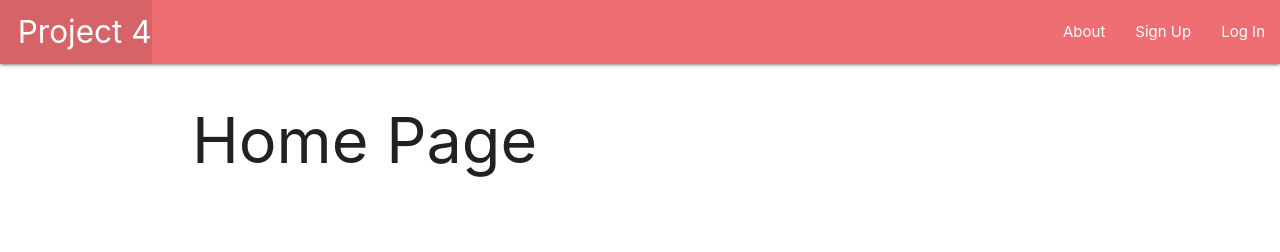
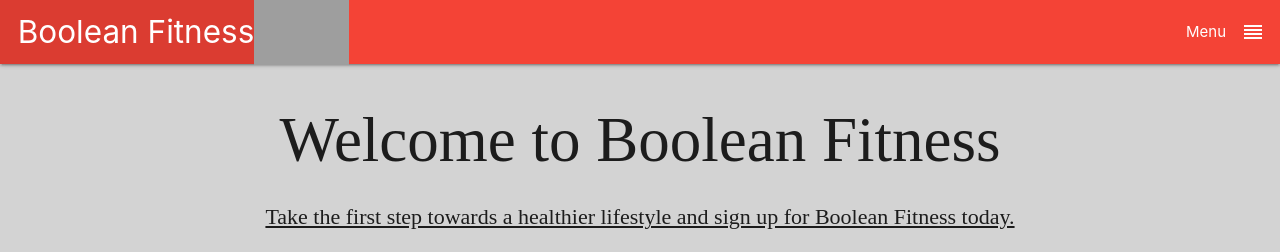
Before and after one commit to Boolean-Hooligans-DjangoApp/Boolean-Fitness-, a Django app: page / in a window 1280 px wide. Shown: the top 252 px of the page. Run offline with Django 4.2, Linux system fonts and the light colour scheme; grey boxes are pictures that could not be loaded.

Commit message:
Style home and about

```diff
--- a/main_app/static/css/style.css
+++ b/main_app/static/css/style.css
@@ -2,6 +2,7 @@ body {
     display: flex;
     min-height: 100vh;
     flex-direction: column;
+    background-color: lightgrey;
   }
 
   main {
@@ -12,3 +13,35 @@ body {
     padding-top: 0;
     text-align: right;
   }
+
+  .slogan {
+    font-size: 22px;
+    text-decoration-line: underline;
+    text-decoration-style: solid;
+    font-family: Chalkboard;
+    text-align: center;
+  }
+
+
+  .homeTitle {
+    font-family: Chalkboard;
+  }
+
+  .localImage img{
+    position: relative;
+    align-items: center;
+    width: 270px;
+    height: 180px;
+    object-fit: cover;
+    position: relative;
+    top: 0;
+    left: 0;
+    object-position: center;
+  }
+
+
+  .motto {
+    font-size: 22px;
+    font-family: Chalkboard;
+    text-align: center;
+  }
--- a/main_app/templates/base.html
+++ b/main_app/templates/base.html
@@ -10,6 +10,7 @@
       rel="stylesheet"
       href="https://cdnjs.cloudflare.com/ajax/libs/materialize/1.0.0/css/materialize.min.css"
     />
+    <link href="https://fonts.googleapis.com/icon?family=Material+Icons" rel="stylesheet">
     <link
       rel="stylesheet"
       type="text/css"
@@ -20,15 +21,22 @@
   <body>
     <header class="navbar-fixed">
       <nav>
-        <div class="nav-wrapper">
+        <div class="nav-wrapper red">
           <ul>
             <li>
                 <a href="{% url 'home' %}" class="left brand-logo"
-                >&nbsp;&nbsp;Project 4</a
-              >
+                >&nbsp;&nbsp;Boolean Fitness  <img src="https://i.imgur.com/C1eFpDx.gif" alt="Animated GIF" width="95" height="65" class="brand-logo"></a>
+
             </li>
           </ul>
           <ul class="right">
+            <li><a class="dropdown-trigger" href="#!" data-target="dropdown1">Menu<i class="material-icons right">reorder</i></a></li>
+          </ul>
+        </div>
+      </nav>
+    </header>
+
+    <ul id="dropdown1" class="dropdown-content">
       <li><a href="{% url 'about' %}">About</a></li>
       {% if user.is_authenticated %}
       <li><a href="{% url 'index' %}">Businesses</a></li>
@@ -41,14 +49,18 @@
       <li><a href="{% url 'login' %}">Log In</a></li>
       {% endif %}
     </ul>
-        </div>
-      </nav>
-    </header>
+
     <main class="container">{% block content %} {% endblock %}</main>
-    <footer class="page-footer">
-      <div class="right">
+    <footer class="page-footer black">
+      <div class="right ">
         All Rights Reserved, &copy; 2022 Boolean Hooligans &nbsp;
       </div>
     </footer>
   </body>
+  <script>
+    document.addEventListener('DOMContentLoaded', function() {
+      var elems = document.querySelectorAll('.dropdown-trigger');
+      var instances = M.Dropdown.init(elems);
+    });
+  </script>
 </html>
--- a/main_app/templates/home.html
+++ b/main_app/templates/home.html
@@ -1,4 +1,16 @@
 {% extends 'base.html' %}
 {% block content %}
-<h1>Home Page</h1>
+<h1 class="homeTitle center">Welcome to Boolean Fitness</h1>
+<p class="slogan">Take the first step towards a healthier lifestyle and sign up for Boolean Fitness today.</p>
+<div class="localImage center">
+    <img src="https://i.imgur.com/ULKlH4l.jpg" alt="Fitness Class">
+    <img src="https://i.imgur.com/kFSpjLx.jpg" alt="Gyms">
+    <img src="https://i.imgur.com/nSjaCJa.jpg" alt="Wellness Coach">
+</div>
+<br>
+<div style="display: flex; justify-content: space-evenly; align-items: center;">
+    <a class="waves-effect waves-light btn-small blue" href="{% url 'signup' %}">Sign Up Now!</a>
+    <a class="waves-effect waves-light btn-small blue" href="{% url 'login' %}">Login!</a>
+</div>
+<p class="motto">Whether you're a beginner or a seasoned athlete, Boolean Fitness has something for everyone. Sign up now and start your journey towards a healthier you!</p>
 {% endblock %}
```
Also changed, not shown: main_app/templates/about.html (+10 -2 lines), main_app/migrations/0002_alter_review_groupclass.py (added). Lines whose indentation alone changed are shown as unchanged.
